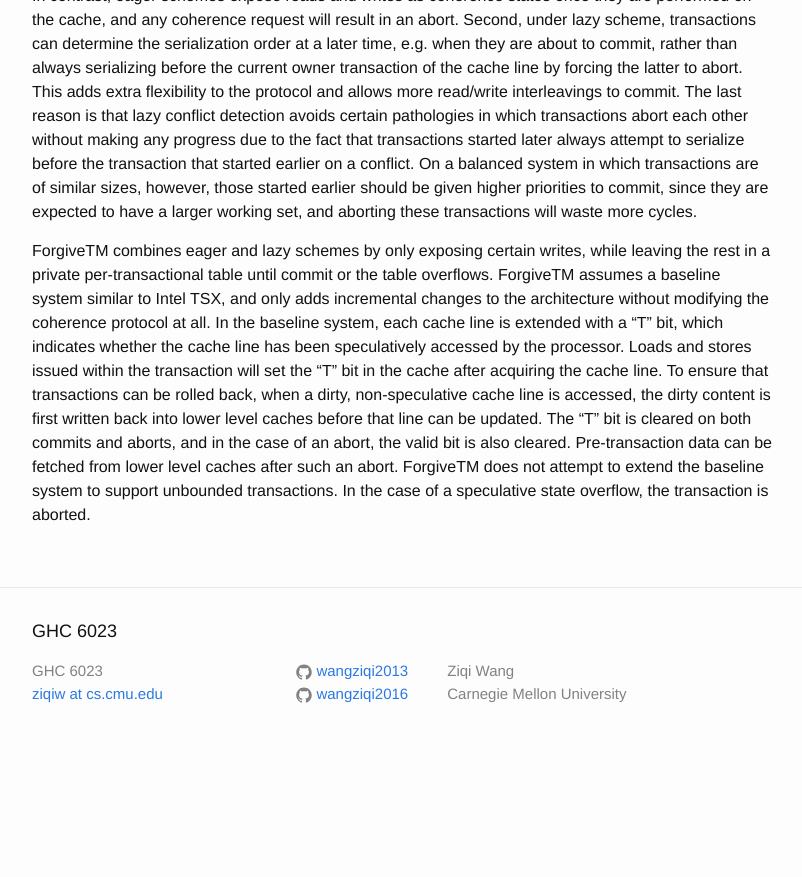
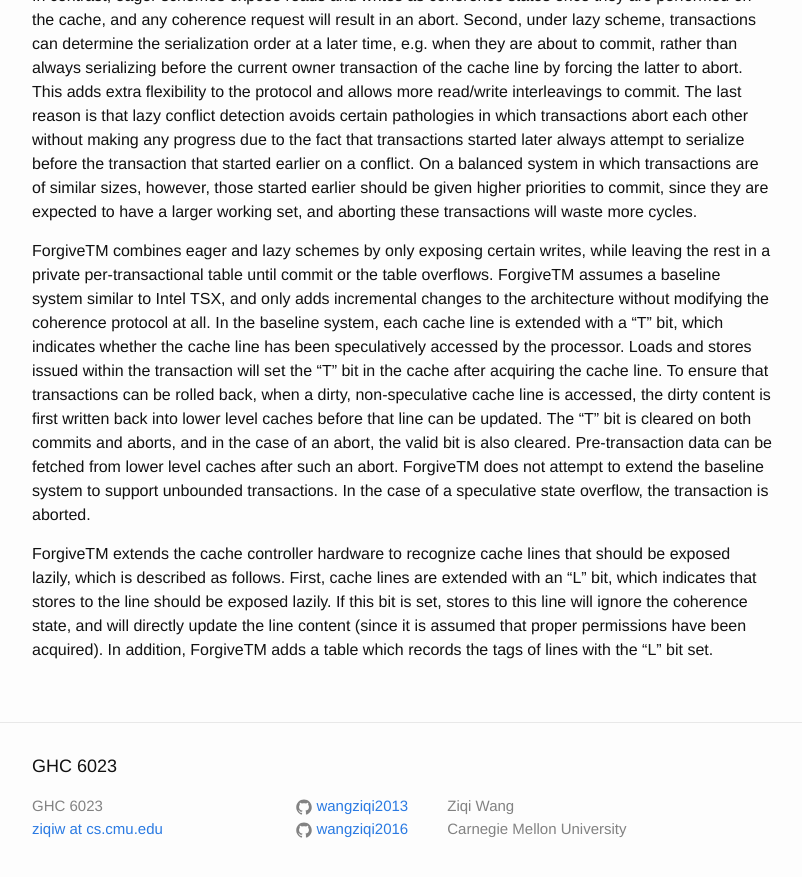
Before and after one commit to wangziqi2013/wangziqi2013.github.io, a Jekyll site: the page built from _posts/2019-09-27-forgivetm.markdown, in a window 1280 px wide and 900 px high, scrolled down 982 px. Shown: the top 877 px of the window, without its empty margins (238-1040 px from the left). Built offline with Jekyll 4.4.1, drawn with Linux system fonts in a browser that asks for light colours; before the commit the page ends 1747 px from its top, so only the background shows below that.

Commit message:
Working on hw change

```diff
--- a/_posts/2019-09-27-forgivetm.markdown
+++ b/_posts/2019-09-27-forgivetm.markdown
@@ -48,3 +48,9 @@ back into lower level caches before that line can be updated. The "T" bit is cle
 the case of an abort, the valid bit is also cleared. Pre-transaction data can be fetched from lower level caches after
 such an abort. ForgiveTM does not attempt to extend the baseline system to support unbounded transactions. In the case of a
 speculative state overflow, the transaction is aborted.
+
+ForgiveTM extends the cache controller hardware to recognize cache lines that should be exposed lazily, which is described
+as follows. First, cache lines are extended with an "L" bit, which indicates that stores to the line should be exposed lazily.
+If this bit is set, stores to this line will ignore the coherence state, and will directly update the line content (since
+it is assumed that proper permissions have been acquired). In addition, ForgiveTM adds a table which records the tags
+of lines with the "L" bit set.
```
